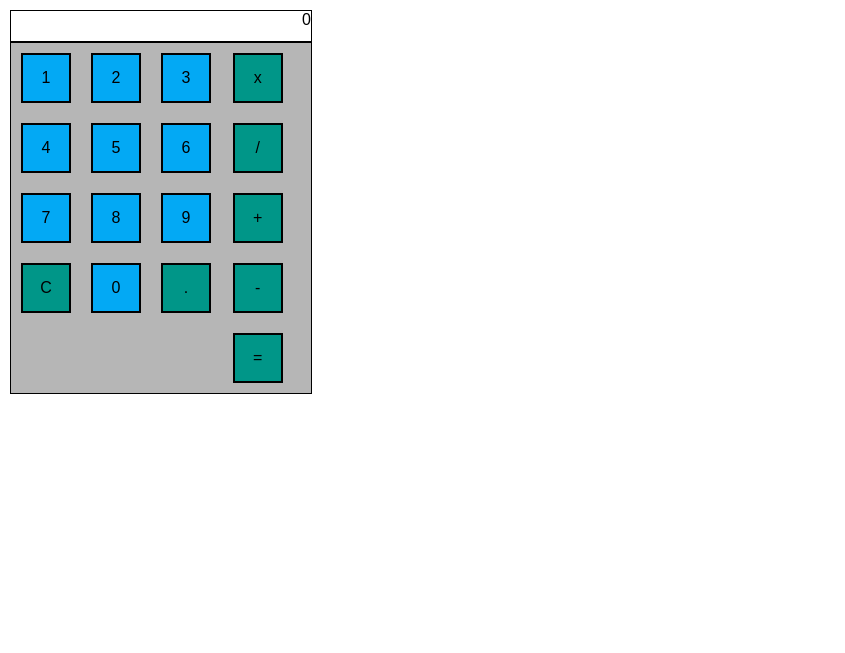
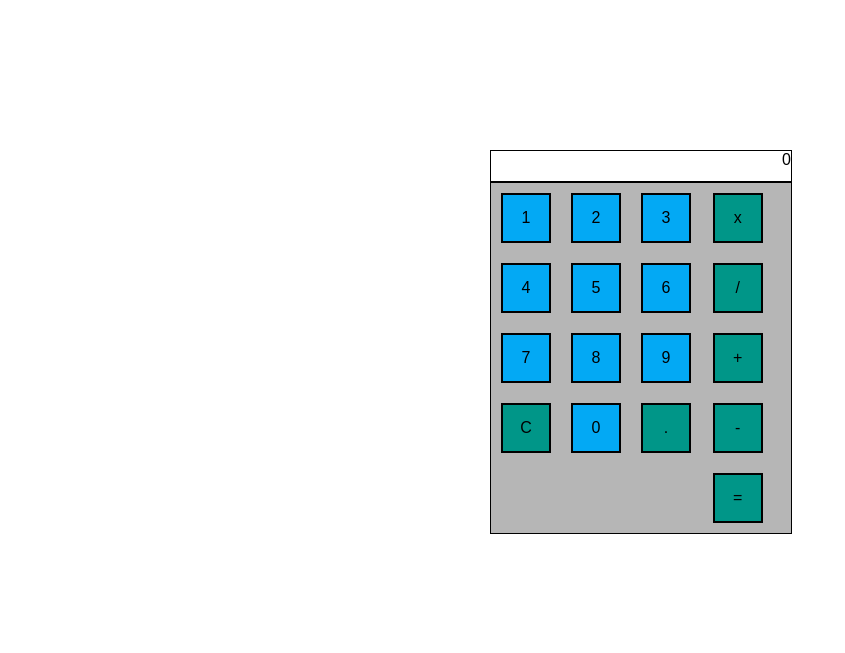
Before and after one commit to SteveSnow/calculator, a plain HTML site: page index.html in a window 1280 px wide. Shown: the whole page, without its empty margins (0-845 px from the left). Drawn offline with Linux system fonts and the light colour scheme.

Commit message:
updated layout

```diff
--- a/css/styles.css
+++ b/css/styles.css
@@ -1,7 +1,12 @@
+#bodyContainer{
+	width:100%;
+	height: 100%;
+	display: flex;
+}
 #calc{
 	width:300px;
 	height: 500px;
-	margin:10px;
+	margin:auto;
 }
 #screenDisplay{
 	height: 30px;
--- a/index.html
+++ b/index.html
@@ -7,6 +7,7 @@
 		<link rel="stylesheet" type="text/css" href="css/styles.css"/>
 	</head>
 	<body>
+	<div id="bodyContainer">
 		<div id="calc">
 			<div id="screenDisplay">
 				0
@@ -35,6 +36,7 @@
 				</div>
 			</div>
 		</div>
+	</div>
 
 		<script src="scripts/send_number.js" type="text/javascript" charset="utf-8" async defer></script>
 	<script src="scripts/send_enter.js" type="text/javascript" charset="utf-8" async defer></script>
```
